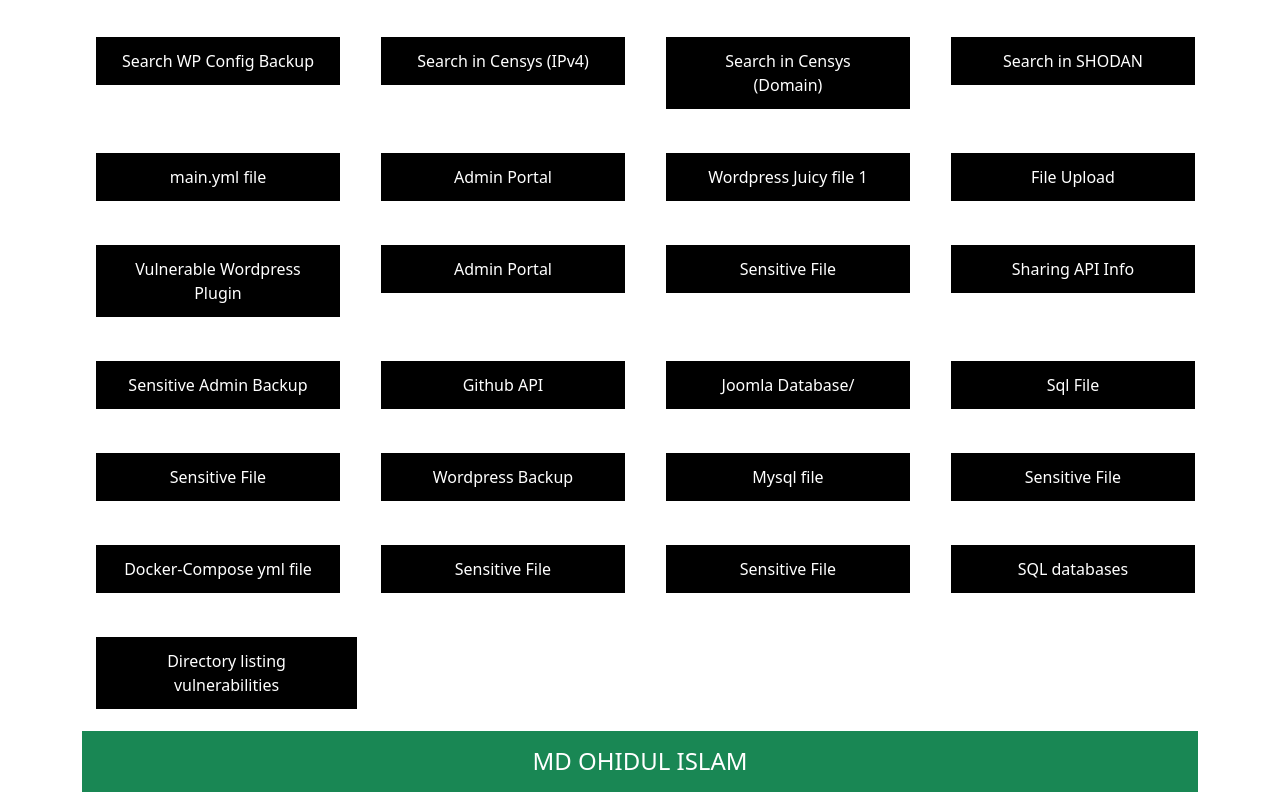
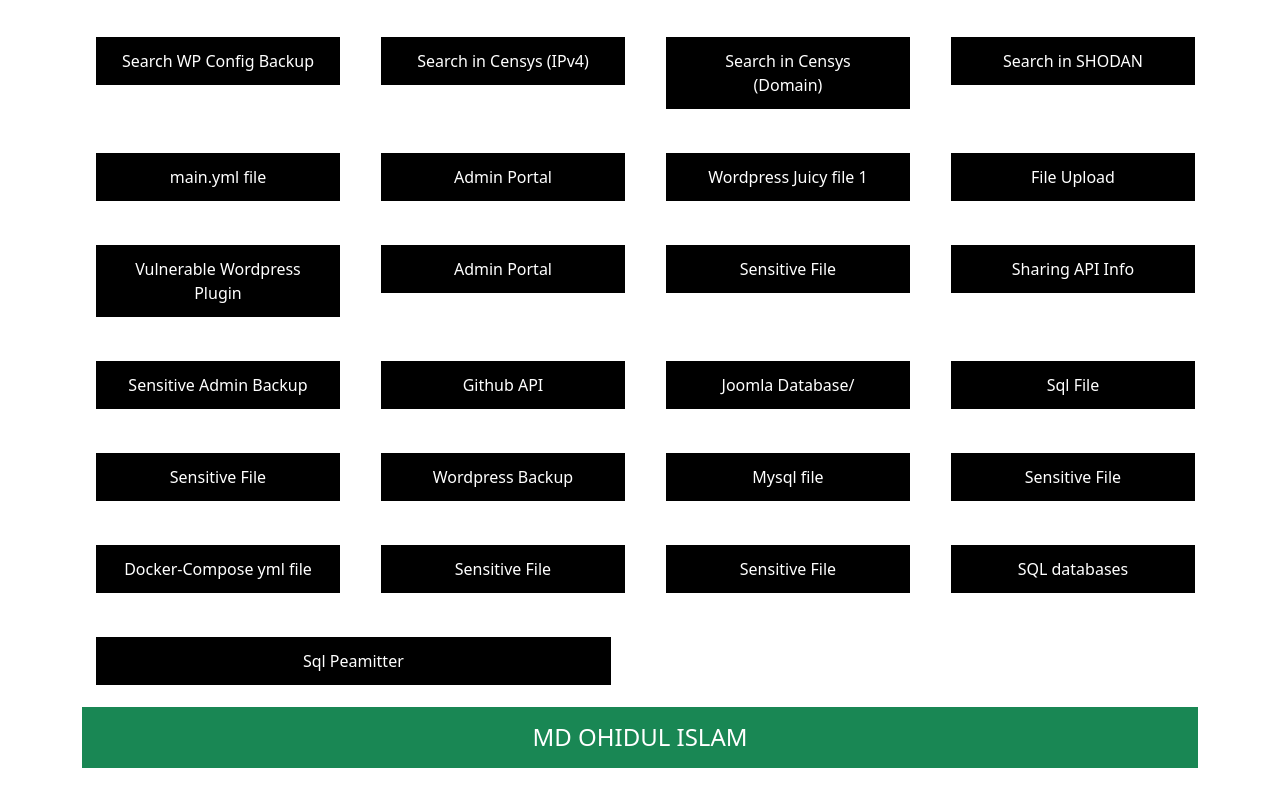
Before and after one commit to ohiduli05/Search-Engine-For-Bug-Bounty-Hunters, a plain HTML site: page index.html in a window 1280 px wide. Shown: the part 677-1477 px from the top of the page. After the commit the page ends 1453 px from the top, so only its background shows below. Drawn offline with nearby package versions, Linux system fonts and the light colour scheme.

Commit message:
Update index.html

```diff
--- a/index.html
+++ b/index.html
@@ -454,9 +454,11 @@
             <button class="fsbutton" onclick="googleSearch(64)">SQL databases</button>
         </div>
     </div>
-       <div class="col-md-3">
-            <button class="fsbutton" onclick="googleSearch(65)">Directory listing vulnerabilities</button>
+       <div class="row">
+       <div class="col-md-6">
+            <button class="fsbutton" onclick="googleSearch(65)">Sql Peamitter</button>
         </div>
+          </div>
          <h4 class="text-center text-bg-success p-3">MD OHIDUL ISLAM</h4>
    </div>
 
```
